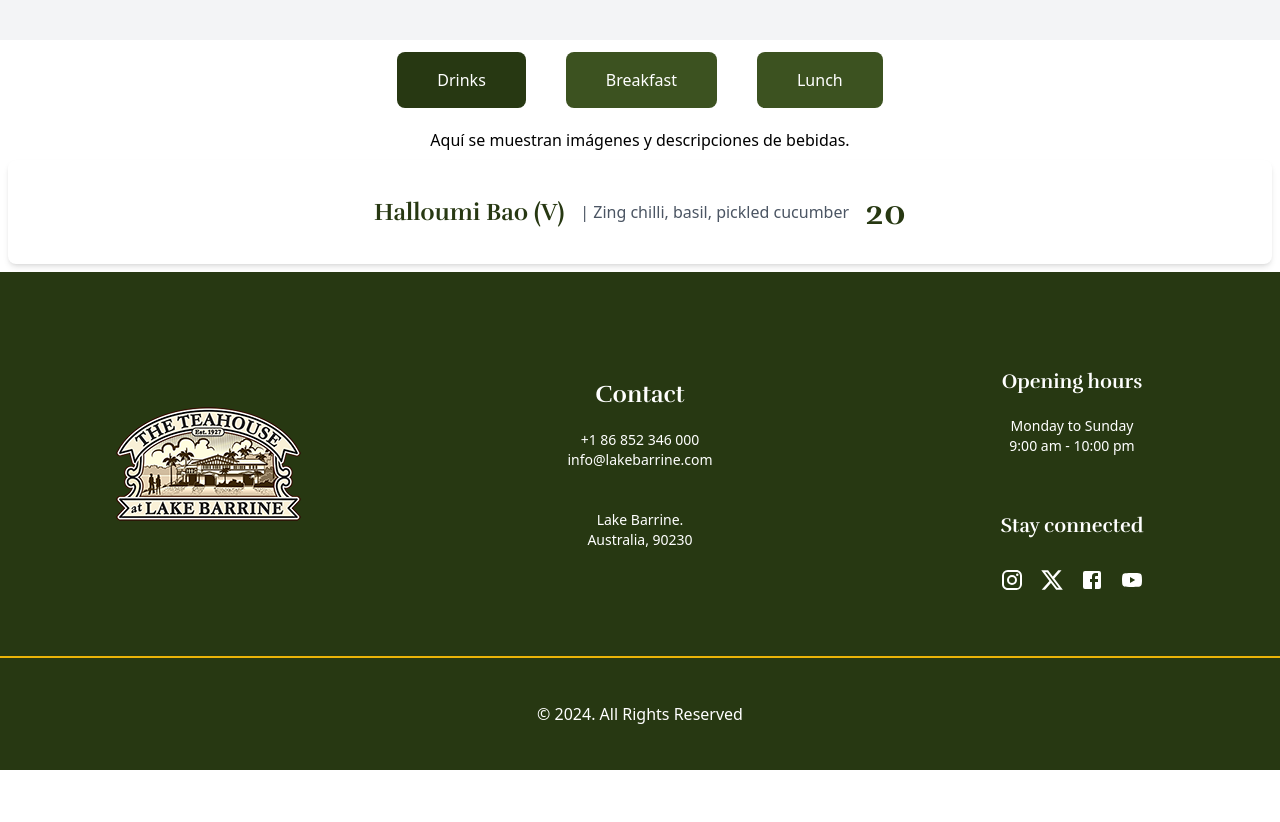
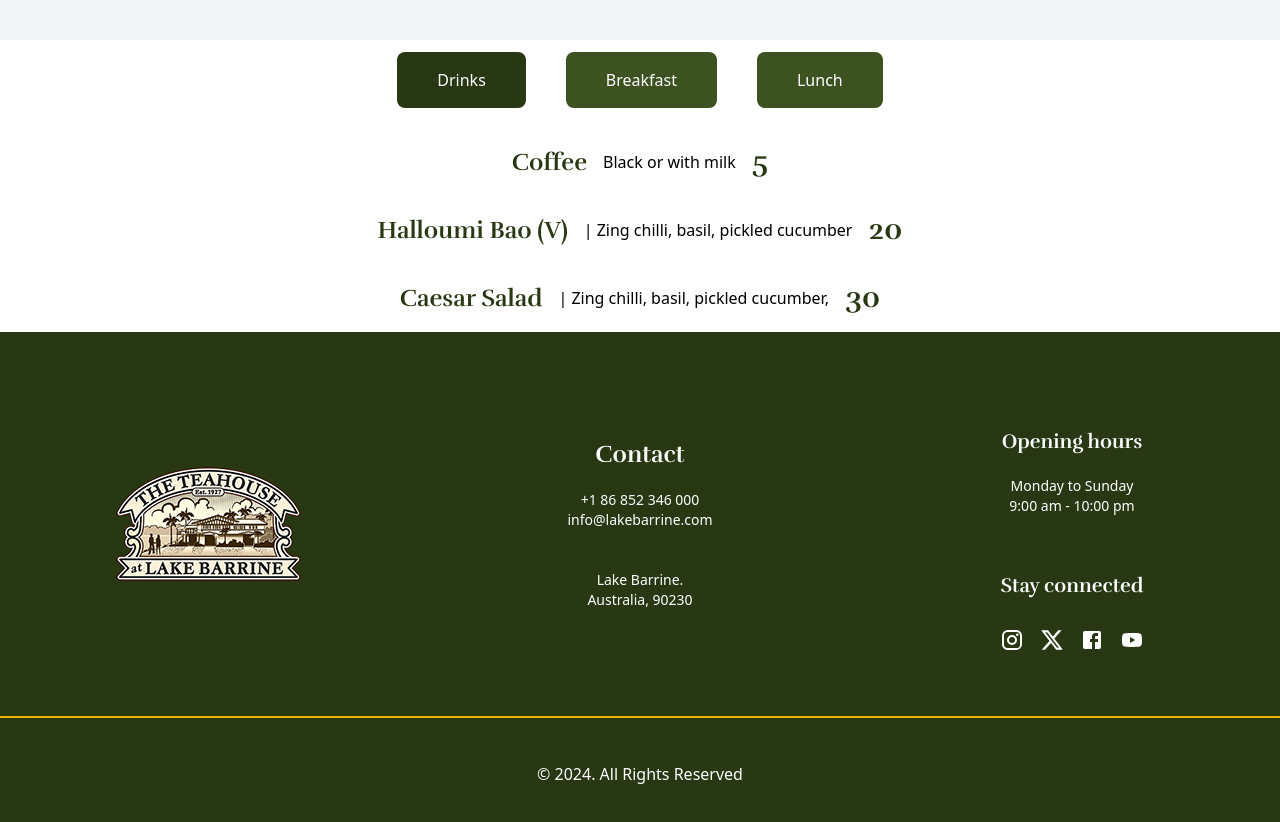
Before and after one commit to gpedrosad/lake_, a React (Vite) app: page /contact in a window 1280 px wide. Shown: the part 2380-3202 px from the top of the page. Before the commit the page ends 3150 px from the top, so only its background shows below. Built offline with nearby package versions, Linux system fonts and the light colour scheme.

Commit message:
cambios en modal y menu

```diff
--- a/src/components/DropdownButton.jsx
+++ b/src/components/DropdownButton.jsx
@@ -1,4 +1,5 @@
 import React, { useState } from 'react';
+import MenuItem from './MenuItem';
 
 const DropdownButton = () => {
   const [selectedOption, setSelectedOption] = useState('Drinks');
@@ -13,9 +14,16 @@ const DropdownButton = () => {
 
   const options = ['Drinks', 'Breakfast', 'Lunch'];
   const menuContent = {
-    Drinks: "Aquí se muestran imágenes y descripciones de bebidas.",
-    Breakfast: "Explora nuestras opciones de desayuno, incluyendo huevos y panqueques.",
-    Lunch: "Descubre los platos disponibles para el almuerzo, desde ensaladas hasta hamburguesas."
+    Drinks: [
+      <MenuItem nombre="Coffee" ingredientes="Black or with milk" precio="5" imagen="src/img/huevos.png"/>
+    ],
+    Breakfast: [
+      <MenuItem nombre="Eggs Benedict" ingredientes="Poached eggs, hollandaise, ham, English muffin" precio="$12" imagen="src/img/huevos.png"/>,
+      <MenuItem nombre="Pancakes" ingredientes="Maple syrup, butter" precio="10" imagen="src/img/huevos.png"/>
+    ],
+    Lunch: [
+      <MenuItem nombre="Halloumi Bao (V)" ingredientes="Zing chilli, basil, pickled cucumber" precio="20" imagen="src/img/huevos.png"/>
+    ]
   };
 
   return (
--- a/src/components/MenuItem.jsx
+++ b/src/components/MenuItem.jsx
@@ -8,11 +8,11 @@ const MenuItem = ({ nombre, ingredientes, precio, imagen }) => {
   };
 
   return (
-    <div className="flex flex-col items-center bg-white shadow-md rounded-lg p-4 m-2">
+    <div className="flex flex-col items-center bg-white">
       <div className="w-full p-4 flex flex-col md:flex-row md:items-center md:justify-center md:space-x-4">
         <h2 className="text-2xl font-bold text-custom-green text-center font-rufina cursor-pointer" onClick={toggleModal}>{nombre}</h2>
-        <p className="text-gray-600 mt-2 md:mt-0 text-center">{ingredientes}</p>
-        <p className="text-4xl font-rufina font-bold mt-4 md:mt-0 text-center text-custom-green">{precio}</p>
+        <p className="text-black mt-2 md:mt-0 text-center">{ingredientes}</p>
+        <p className="text-3xl font-rufina font-bold mt-4 md:mt-0 text-center text-custom-green">{precio}</p>
       </div>
       {modalOpen && (
         <div className="fixed inset-0 bg-black bg-opacity-50 flex items-center justify-center z-50">
@@ -22,12 +22,12 @@ const MenuItem = ({ nombre, ingredientes, precio, imagen }) => {
                 <h2 className="text-3xl font-bold font-rufina text-third-green">{nombre}</h2>
                 <p className="text-lg">{ingredientes}</p>
                 <p className="text-3xl font-bold font-rufina text-third-green pt-5">{precio}</p>
-                <button onClick={toggleModal} className="mt-4 px-4 py-2 bg-red-500 text-white rounded hover:bg-red-700 transition duration-300">
+                <button onClick={toggleModal} className="mt-4 px-7 py-2 bg-gray-500 text-custom-green border-2 border-custom-green hover:bg-red-700 transition duration-300">
                   Close
                 </button>
               </div>
-              <div className="md:w-1/2 order-1 md:order-2">
-                <img src={imagen} alt="Dish image" className="rounded-lg w-full h-56 object-cover" />
+              <div className="md:w-1/2 order-1 md:order-2 flex justify-center">
+                <img src={imagen} alt="Dish image" className="rounded-lg w-56 h-56 object-cover" />
               </div>
             </div>
           </div>
--- a/src/pages/Contact.jsx
+++ b/src/pages/Contact.jsx
@@ -18,6 +18,7 @@ function Contact () {
         <HoursAndBookingInfo/>
         <DropdownButton/>
         <MenuItem nombre="Halloumi Bao (V)" ingredientes="| Zing chilli, basil, pickled cucumber" precio="20" imagen="src/img/huevos.png"/>
+        <MenuItem nombre="Caesar Salad" ingredientes="| Zing chilli, basil, pickled cucumber, " precio="30" imagen="src/img/huevos.png"/>
 
 
         </div>
```
